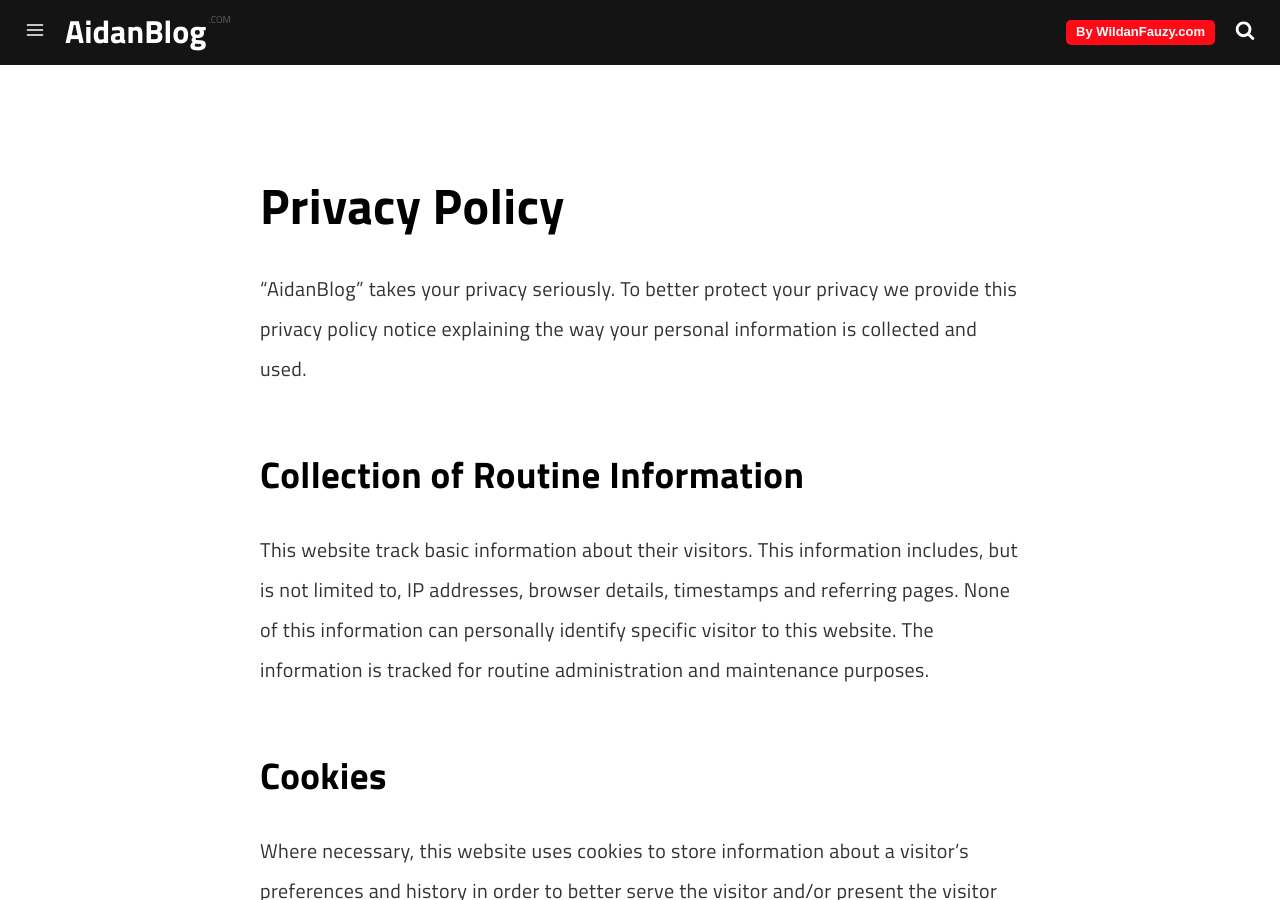
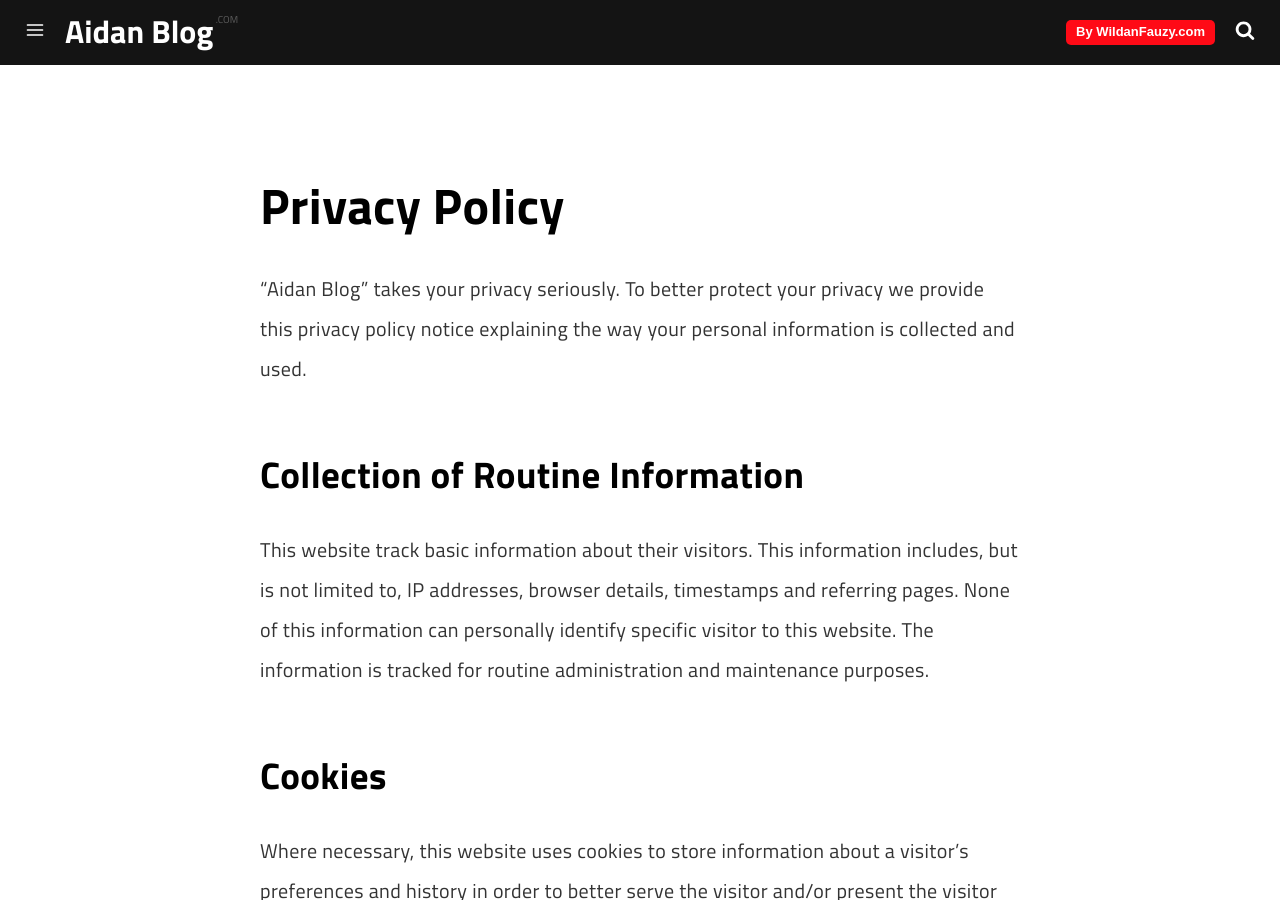
Before and after one commit to wilfauzy/aidanblog.com, a Jekyll site: the page built from pages/privacy-policy.md, in a window 1280 px wide and 900 px high. Built offline with Jekyll 4.4.1, drawn with Linux system fonts in a browser that asks for light colours.

Commit message:
Update _config.yml

```diff
--- a/_config.yml
+++ b/_config.yml
@@ -1,6 +1,6 @@
 ---
-name: AidanBlog
-title: AidanBlog | Journal
+name: Aidan Blog
+title: Aidan Blog | Journal
 description: aidan panggil saja idan merupakan blog pribadi wildan fauzy kumpulan
   tulisan coretan.
 tags:
```
